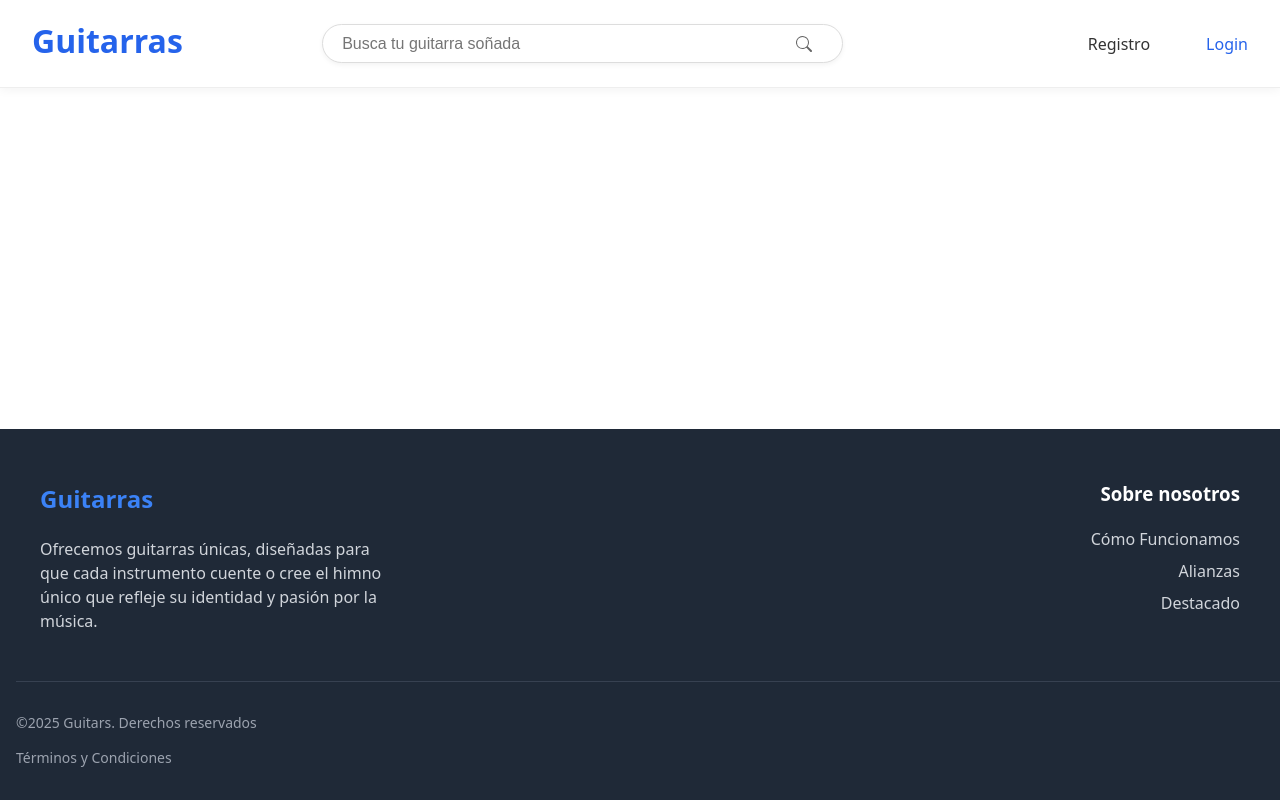
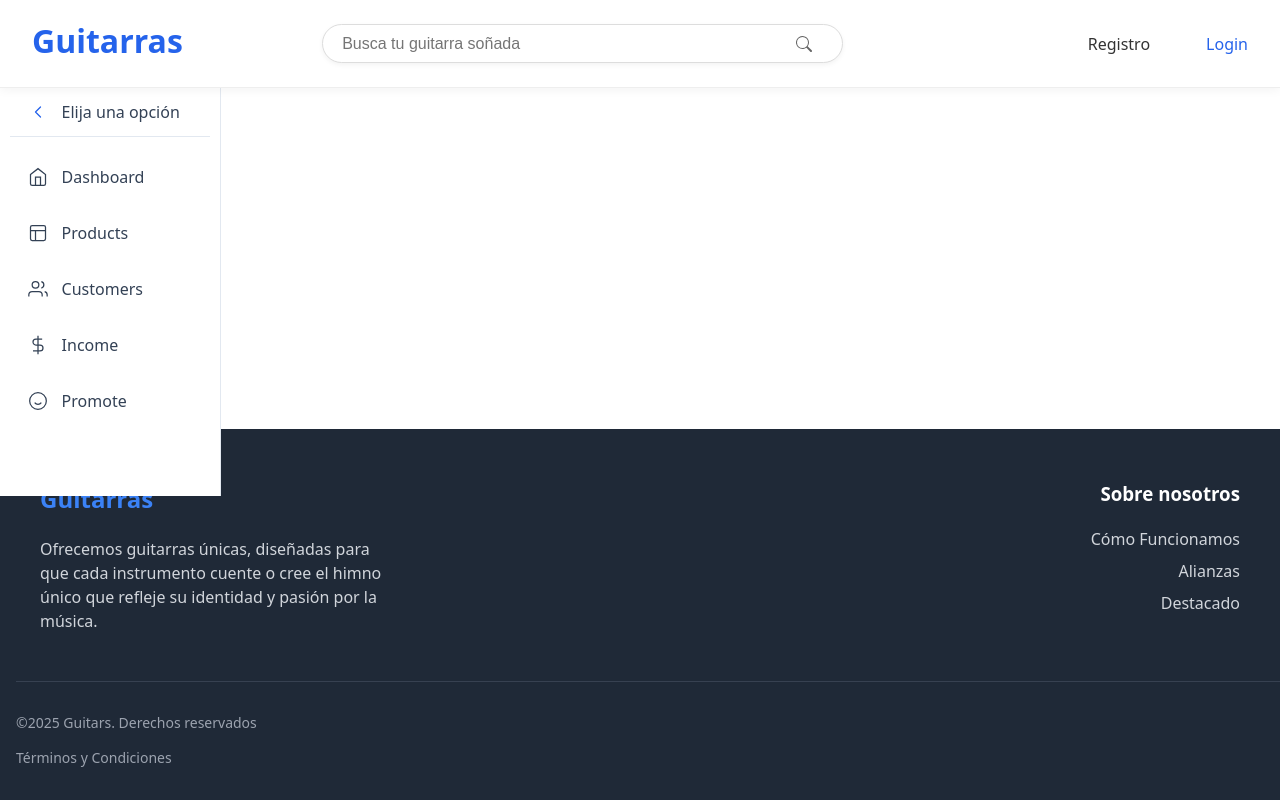
Before and after one commit to EliasSoto/web_guitars, a React (Vite) app: page / in a window 1280 px wide. Built offline with nearby package versions, Linux system fonts and the light colour scheme; no server answers.

Commit message:
Creación del componente de 'Sidebar'

```diff
--- /dev/null
+++ b/src/components/Sidebar.jsx
@@ -0,0 +1,107 @@
+import { useState } from 'react';
+import { Link } from 'react-router-dom';
+import "../styles/Sidebar.css";
+
+// Iconos SVG como componentes
+const DashboardIcon = () => (
+  <svg width="20" height="20" viewBox="0 0 24 24" fill="none" stroke="currentColor">
+    <path d="M3 9l9-7 9 7v11a2 2 0 0 1-2 2H5a2 2 0 0 1-2-2z" strokeWidth="1.5"/>
+    <path d="M9 22V12h6v10" strokeWidth="1.5"/>
+  </svg>
+);
+
+const ProductIcon = () => (
+  <svg width="20" height="20" viewBox="0 0 24 24" fill="none" stroke="currentColor">
+    <rect x="3" y="3" width="18" height="18" rx="2" strokeWidth="1.5"/>
+    <path d="M3 9h18M9 21V9" strokeWidth="1.5"/>
+  </svg>
+);
+
+const CustomersIcon = () => (
+  <svg width="20" height="20" viewBox="0 0 24 24" fill="none" stroke="currentColor">
+    <path d="M17 21v-2a4 4 0 0 0-4-4H5a4 4 0 0 0-4 4v2" strokeWidth="1.5"/>
+    <circle cx="9" cy="7" r="4" strokeWidth="1.5"/>
+    <path d="M23 21v-2a4 4 0 0 0-3-3.87" strokeWidth="1.5"/>
+    <path d="M16 3.13a4 4 0 0 1 0 7.75" strokeWidth="1.5"/>
+  </svg>
+);
+
+const IncomeIcon = () => (
+  <svg width="20" height="20" viewBox="0 0 24 24" fill="none" stroke="currentColor">
+    <path d="M12 1v22M17 5H9.5a3.5 3.5 0 0 0 0 7h5a3.5 3.5 0 0 1 0 7H6" strokeWidth="1.5"/>
+  </svg>
+);
+
+const PromoteIcon = () => (
+  <svg width="20" height="20" viewBox="0 0 24 24" fill="none" stroke="currentColor">
+    <path d="M22 12A10 10 0 1 1 12 2a10 10 0 0 1 10 10z" strokeWidth="1.5"/>
+    <path d="M8 14s1.5 2 4 2 4-2 4-2" strokeWidth="1.5"/>
+    <line x1="9" y1="9" x2="9.01" y2="9" strokeWidth="1.5"/>
+    <line x1="15" y1="9" x2="15.01" y2="9" strokeWidth="1.5"/>
+  </svg>
+);
+
+const CollapseIcon = ({ isCollapsed }) => (
+  <svg width="20" height="20" viewBox="0 0 24 24" fill="none" stroke="currentColor">
+    {isCollapsed ? (
+      <path d="M9 18l6-6-6-6" strokeWidth="1.5" strokeLinecap="round" strokeLinejoin="round"/>
+    ) : (
+      <path d="M15 18l-6-6 6-6" strokeWidth="1.5" strokeLinecap="round" strokeLinejoin="round"/>
+    )}
+  </svg>
+);
+
+const Sidebar = () => {
+  const [isCollapsed, setIsCollapsed] = useState(false);
+
+  return (
+    <div className={`sidebar ${isCollapsed ? 'collapsed' : ''}`}>
+      <nav>
+        <ul className="sidebar-menu">
+          <li className="sidebar-item toggle-item" onClick={() => setIsCollapsed(!isCollapsed)}>
+            <div className="sidebar-link">
+              <span className="icon">
+                <CollapseIcon isCollapsed={isCollapsed} />
+              </span>
+              <span className="text">Elija una opción</span>
+            </div>
+          </li>
+
+          <SidebarItem
+            icon={<DashboardIcon />}
+            text="Dashboard"
+          />
+          <SidebarItem
+            icon={<ProductIcon />}
+            text="Products"
+          />
+          <SidebarItem
+            icon={<CustomersIcon />}
+            text="Customers"
+          />
+          <SidebarItem
+            icon={<IncomeIcon />}
+            text="Income"
+          />
+          <SidebarItem
+            icon={<PromoteIcon />}
+            text="Promote"
+          />
+        </ul>
+      </nav>
+    </div>
+  );
+};
+
+const SidebarItem = ({ icon, text, to }) => {
+  return (
+    <li className="sidebar-item">
+      <Link to={to} className="sidebar-link">
+        <span className="icon">{icon}</span>
+        <span className="text">{text}</span>
+      </Link>
+    </li>
+  );
+};
+
+export default Sidebar;
--- a/src/pages/MainMenu.jsx
+++ b/src/pages/MainMenu.jsx
@@ -3,6 +3,7 @@ import { Link, useNavigate } from "react-router-dom";
 import { userLogout } from "../services/userAuthService";
 import Footer from "../components/Footer.jsx";
 import Header from "../components/Header.jsx";
+import Sidebar from "../components/Sidebar.jsx";
 
 
 const MainMenu = () => {
@@ -16,6 +17,7 @@ const MainMenu = () => {
   return (
     <div>
       <Header />
+      <Sidebar />
       <Footer />
     </div>
   );
--- /dev/null
+++ b/src/styles/Sidebar.css
@@ -0,0 +1,93 @@
+:root {
+    --sidebar-width: 220px;
+    --sidebar-collapsed-width: 72px;
+    --primary-color: #2563eb;
+    --bg-color: #ffffff;
+    --text-color: #334155;
+    --hover-color: #b1d8ff;
+    --border-color: #e2e8f0;
+  }
+
+  .sidebar {
+    width: var(--sidebar-width);
+    height: relative;
+    position: fixed;
+    left: 0;
+    top: 9%;
+    bottom: 38%;
+    background: var(--bg-color);
+    border-right: 1px solid var(--border-color);
+    transition: all 0.3s cubic-bezier(0.4, 0, 0.2, 1);
+    overflow: hidden;
+    z-index: 100;
+    display: flex;
+    flex-direction: column;
+  }
+
+  .sidebar.collapsed {
+    width: var(--sidebar-collapsed-width);
+  }
+
+  .sidebar-menu {
+    list-style: none;
+    padding: 0.5rem 0rem;
+    margin: 0;
+  }
+
+  .sidebar-item {
+    margin: 0.5rem 0.6rem;
+    border-radius: 0.375rem;
+    overflow: hidden;
+    transition: background 0.2s ease;
+  }
+
+  .sidebar-item:hover {
+    background: var(--hover-bg);
+  }
+
+  .toggle-item {
+    margin-bottom: 1rem;
+    border-bottom: 1px solid var(--border-color);
+    border-radius: 0;
+  }
+
+  .toggle-item:hover {
+    background: transparent;
+  }
+
+  .sidebar-link {
+    display: flex;
+    align-items: center;
+    padding: 0.75rem 1rem;
+    color: var(--text-color);
+    text-decoration: none;
+    gap: 0.75rem;
+    white-space: nowrap;
+    cursor: pointer;
+  }
+
+  .sidebar-item .icon {
+    display: flex;
+    align-items: center;
+    justify-content: center;
+    min-width: 24px;
+    color: var(--icon-color);
+    transition: color 0.2s ease;
+  }
+
+  .sidebar-item:hover .icon {
+    color: var(--primary-color);
+  }
+
+  .toggle-item .icon {
+    color: var(--primary-color);
+  }
+
+  .sidebar-item .icon svg {
+    width: 20px;
+    height: 20px;
+  }
+
+  .sidebar-item .text {
+    transition: opacity 0.2s ease, transform 0.2s ease;
+  }
```
